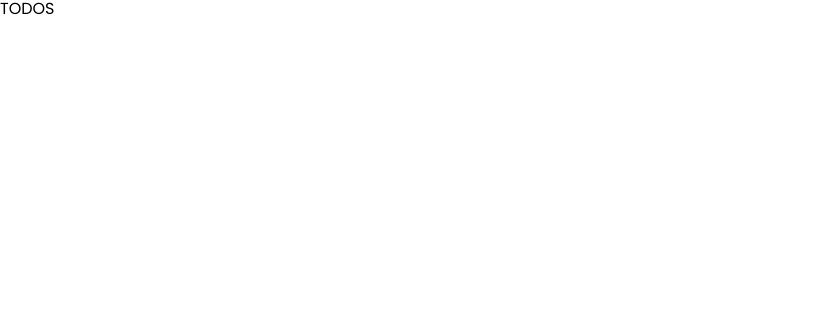
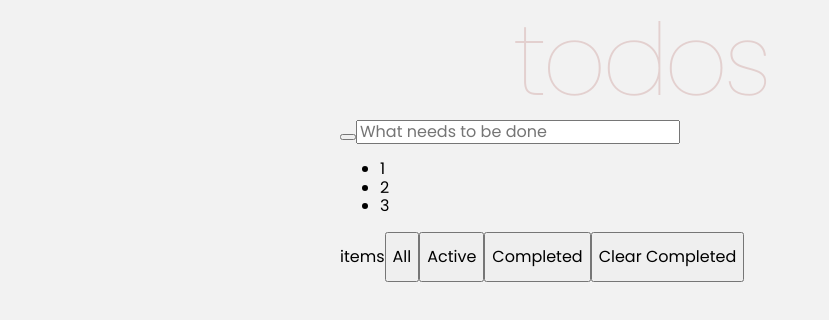
Before and after one commit to G28XYZ/minbox-todo-app, a React app: page / in a window 1280 px wide. Shown: the top 320 px of the page, without its empty margins (0-829 px from the left). Built offline with nearby package versions, Linux system fonts and the light colour scheme; the HTML template or start-up script is replaced by a standard one.

Commit message:
feat: создать компоненты

```diff
--- /dev/null
+++ b/src/components/add-todo/AddTodo.tsx
@@ -0,0 +1,10 @@
+function AddTodo() {
+  return (
+    <form>
+      <button></button>
+      <input type="text" placeholder="What needs to be done" />
+    </form>
+  );
+}
+
+export default AddTodo;
--- a/src/components/app/App.tsx
+++ b/src/components/app/App.tsx
@@ -1,5 +1,18 @@
+import AddTodo from "../add-todo/AddTodo";
+import TodoTools from "../todo-tools/TodoTools";
+import TodoList from "../todo-list/TodoList";
+
 function App() {
-  return <main className="page">TODOS</main>;
+  return (
+    <main className="page">
+      <h1 className="title">todos</h1>
+      <section className="content">
+        <AddTodo />
+        <TodoList />
+        <TodoTools />
+      </section>
+    </main>
+  );
 }
 
 export default App;
--- a/src/components/app/app.scss
+++ b/src/components/app/app.scss
@@ -4,6 +4,7 @@
   min-height: 100vh;
   width: 100%;
   height: 100%;
+  background-color: #f2f2f2;
   font-family: "Poppins", "Arial", "Helvetica", sans-serif;
   -moz-osx-font-smoothing: grayscale;
   -webkit-font-smoothing: antialiased;
@@ -12,3 +13,20 @@
   -moz-text-size-adjust: 100%;
   text-rendering: optimizeLegibility;
 }
+
+.title {
+  color: #e3d0cf;
+  font-weight: 100;
+  font-size: 100px;
+  line-height: 1.2;
+  letter-spacing: -5px;
+  margin: 0 auto;
+}
+
+.content {
+  display: flex;
+  flex-direction: column;
+  max-width: 600px;
+  width: 100%;
+  margin: 0 auto;
+}
--- /dev/null
+++ b/src/components/todo-list/TodoList.tsx
@@ -0,0 +1,11 @@
+function TodoList() {
+  return (
+    <ul className="todo__list">
+      <li className="todo__list-item">1</li>
+      <li className="todo__list-item">2</li>
+      <li className="todo__list-item">3</li>
+    </ul>
+  );
+}
+
+export default TodoList;
--- /dev/null
+++ b/src/components/todo-tools/TodoTools.tsx
@@ -0,0 +1,17 @@
+function TodoTools() {
+  return (
+    <div className="tools">
+      <p className="tools__info">items</p>
+      <button className="tools__button tools__button-all">All</button>
+      <button className="tools__button tools__button-active">Active</button>
+      <button className="tools__button tools__button-completed">
+        Completed
+      </button>
+      <button className="tools__button tools__button-clear-completed">
+        Clear Completed
+      </button>
+    </div>
+  );
+}
+
+export default TodoTools;
--- /dev/null
+++ b/src/components/todo-tools/todo-tools.scss
@@ -0,0 +1,3 @@
+.tools {
+  display: flex;
+}
--- a/src/index.scss
+++ b/src/index.scss
@@ -3,3 +3,5 @@
 @import "./vendor/fonts.css";
 
 @import "./components/app/app.scss";
+
+@import "./components/todo-tools/todo-tools.scss";
```
